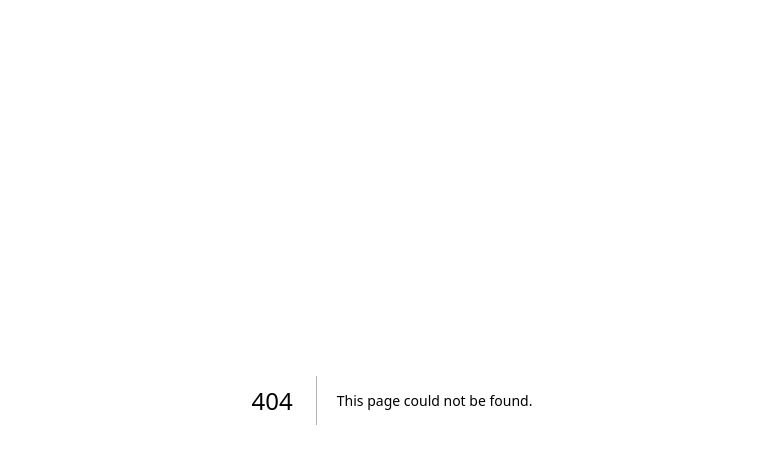
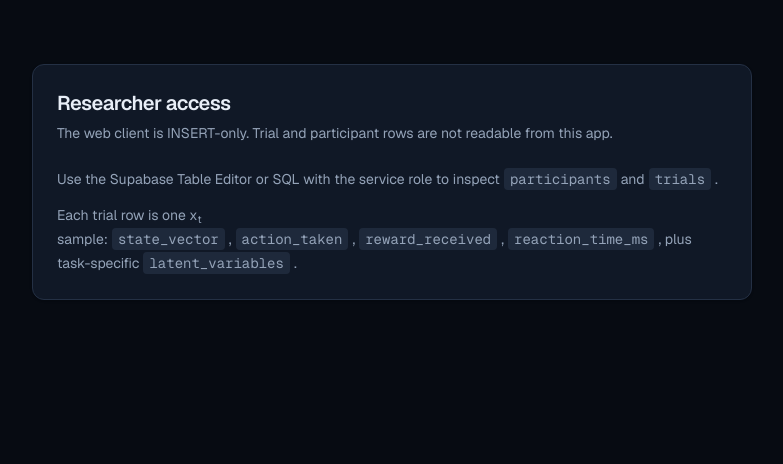
Before and after one commit to vedikaguptain-glitch/Neuroscope, a Next.js app: page /dashboard in a window 1280 px wide. Before the commit this address had no page. Shown: the top 464 px of the page, without its empty margins (248-1031 px from the left). Built offline with nearby package versions, Linux system fonts and the light colour scheme.

Commit message:
add researcher dashboard page
Co-authored-by: Cursor <cursoragent@cursor.com>

```diff
--- /dev/null
+++ b/app/dashboard/page.tsx
@@ -0,0 +1,40 @@
+import {
+  Card,
+  CardContent,
+  CardDescription,
+  CardHeader,
+  CardTitle,
+} from "@/components/ui/card";
+
+export default function DashboardPage() {
+  return (
+    <main className="mx-auto min-h-dvh max-w-3xl px-6 py-16">
+      <Card>
+        <CardHeader>
+          <CardTitle>Researcher access</CardTitle>
+          <CardDescription>
+            The web client is INSERT-only. Trial and participant rows are not
+            readable from this app.
+          </CardDescription>
+        </CardHeader>
+        <CardContent className="space-y-3 text-sm leading-6 text-muted-foreground">
+          <p>
+            Use the Supabase Table Editor or SQL with the service role to inspect
+            <code className="mx-1 rounded bg-secondary px-1.5 py-0.5">participants</code>
+            and
+            <code className="mx-1 rounded bg-secondary px-1.5 py-0.5">trials</code>.
+          </p>
+          <p>
+            Each trial row is one x<sub>t</sub> sample:
+            <code className="mx-1 rounded bg-secondary px-1.5 py-0.5">state_vector</code>,
+            <code className="mx-1 rounded bg-secondary px-1.5 py-0.5">action_taken</code>,
+            <code className="mx-1 rounded bg-secondary px-1.5 py-0.5">reward_received</code>,
+            <code className="mx-1 rounded bg-secondary px-1.5 py-0.5">reaction_time_ms</code>,
+            plus task-specific
+            <code className="mx-1 rounded bg-secondary px-1.5 py-0.5">latent_variables</code>.
+          </p>
+        </CardContent>
+      </Card>
+    </main>
+  );
+}
```
